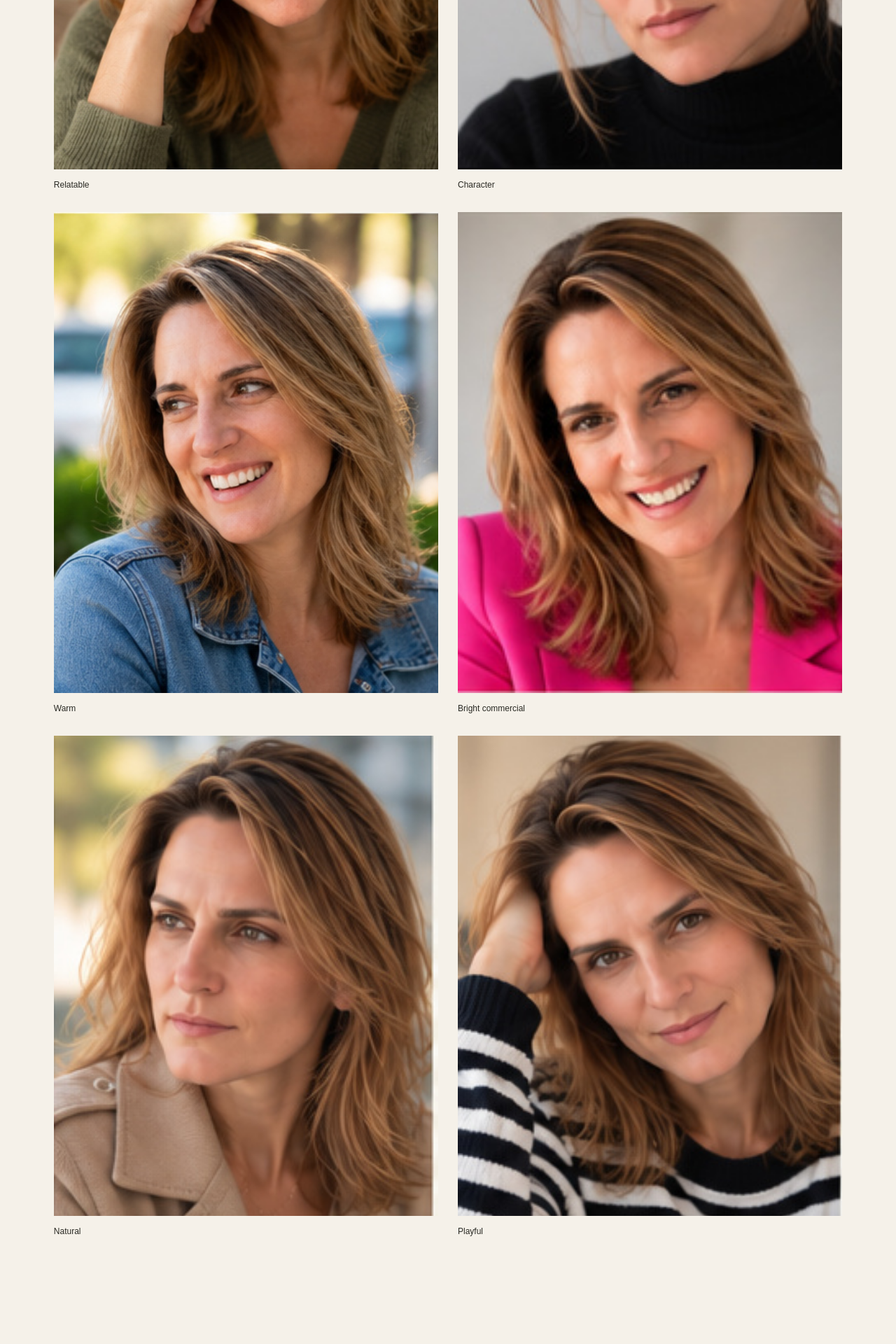
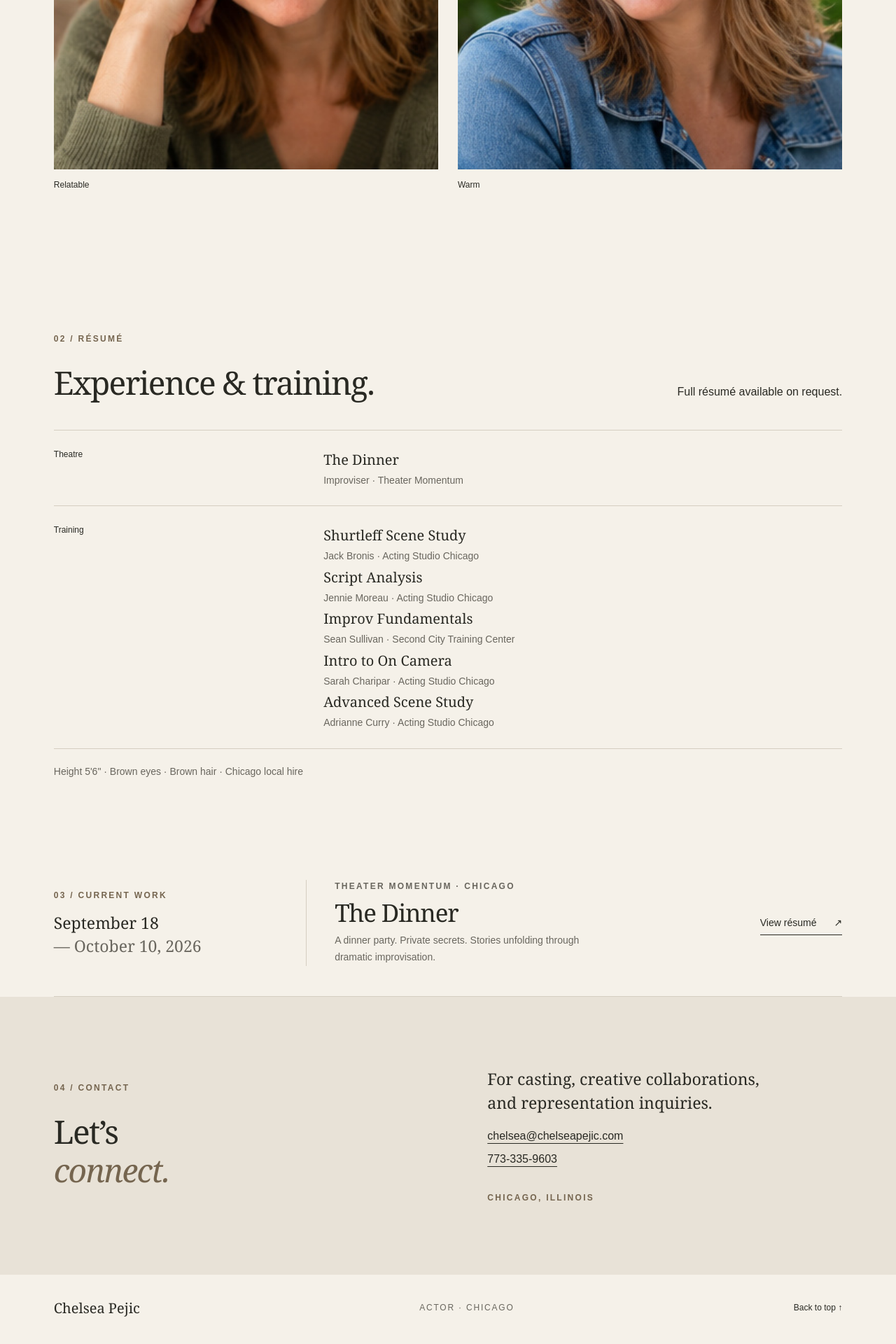
Before and after one commit to cpejic/chelsea-pejic-website, a Next.js app: page / in a window 1280 px wide. Shown: the part 2644-4564 px from the top of the page at 70% size. Built offline with nearby package versions, Linux system fonts and the light colour scheme.

Commit message:
Keep selected headshots only

```diff
--- a/app/content.js
+++ b/app/content.js
@@ -14,11 +14,7 @@ export const actor = {
     { src: '/headshots/02_Approachable_Commercial.jpg', alt: 'Chelsea Pejic commercial portrait', label: 'Commercial', position: '50% 35%' },
     { src: '/headshots/03_Dramatic.jpg', alt: 'Chelsea Pejic dramatic portrait', label: 'Dramatic', position: '50% 35%' },
     { src: '/headshots/04_Softer_Relatable.jpg', alt: 'Chelsea Pejic relatable portrait', label: 'Relatable', position: '50% 35%' },
-    { src: '/headshots/06_Character.jpg', alt: 'Chelsea Pejic character portrait', label: 'Character', position: '50% 35%' },
     { src: '/headshots/07_Warm_Friendly.jpg', alt: 'Chelsea Pejic warm portrait', label: 'Warm', position: '50% 35%' },
-    { src: '/headshots/09_Bright_Commercial.jpg', alt: 'Chelsea Pejic bright commercial portrait', label: 'Bright commercial', position: '50% 35%' },
-    { src: '/headshots/10_Outdoor.jpg', alt: 'Chelsea Pejic outdoor portrait', label: 'Natural', position: '50% 35%' },
-    { src: '/headshots/11_Playful.jpg', alt: 'Chelsea Pejic playful portrait', label: 'Playful', position: '50% 35%' },
   ],
   media: [],
 };
```
